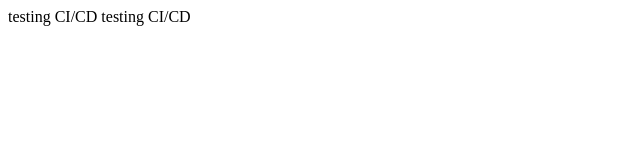
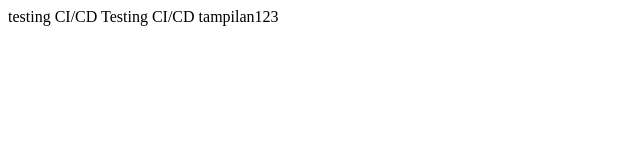
Before and after one commit to agungyoga708/mantapcicd, a plain HTML site: page index.html in a window 1280 px wide. Shown: the whole page, without its empty margins (0-640 px from the left). Drawn offline with Linux system fonts and the light colour scheme.

Commit message:
testing tampilan

```diff
--- a/index.html
+++ b/index.html
@@ -3,6 +3,6 @@
 testing CI/CD
 </head>
 <body>
-testing CI/CD
+Testing CI/CD tampilan123
 </body>
 </HTML>
```
